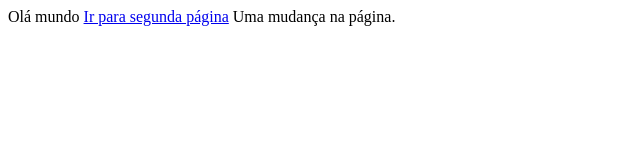
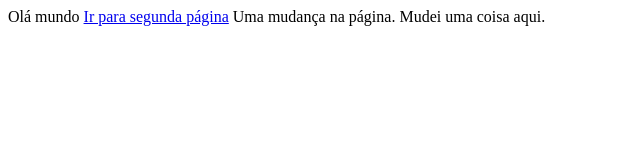
Before and after one commit to heiderlopes/projeto-demo-ale, a plain HTML site: page index.html in a window 1280 px wide. Shown: the whole page, without its empty margins (0-640 px from the left). Drawn offline with Linux system fonts and the light colour scheme.

Commit message:
Mudanca na home

```diff
--- a/index.html
+++ b/index.html
@@ -4,6 +4,7 @@
     Olá mundo
     <a href="./segunda.html">Ir para segunda página</a>
     Uma mudança na página.
+    Mudei uma coisa aqui.
 </body>
 
 </html>
```
